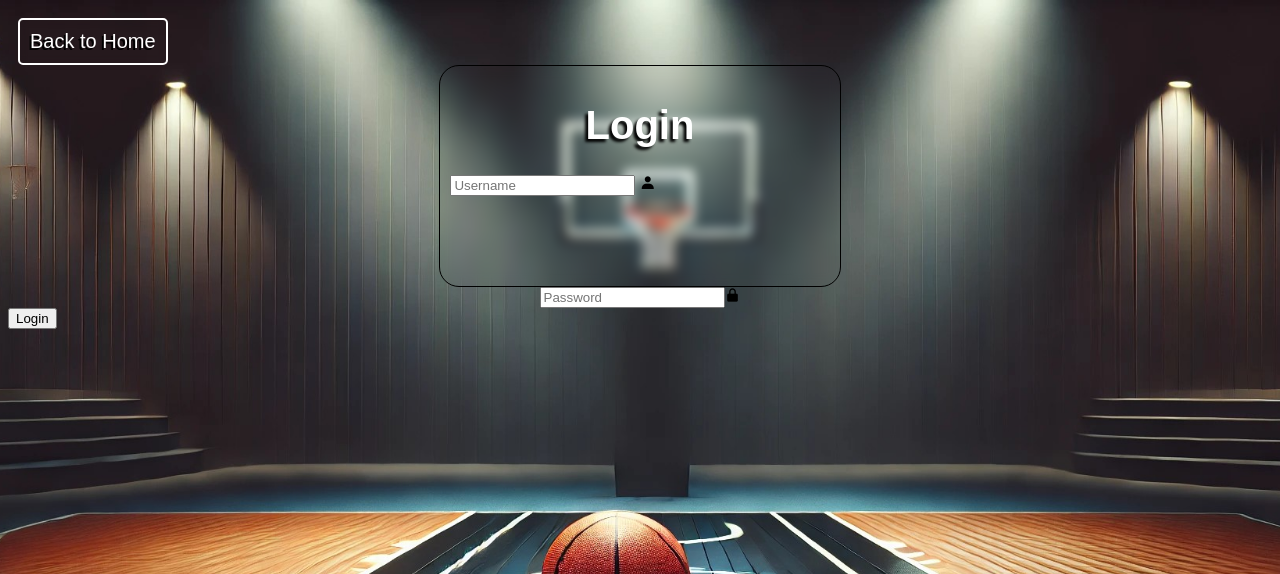
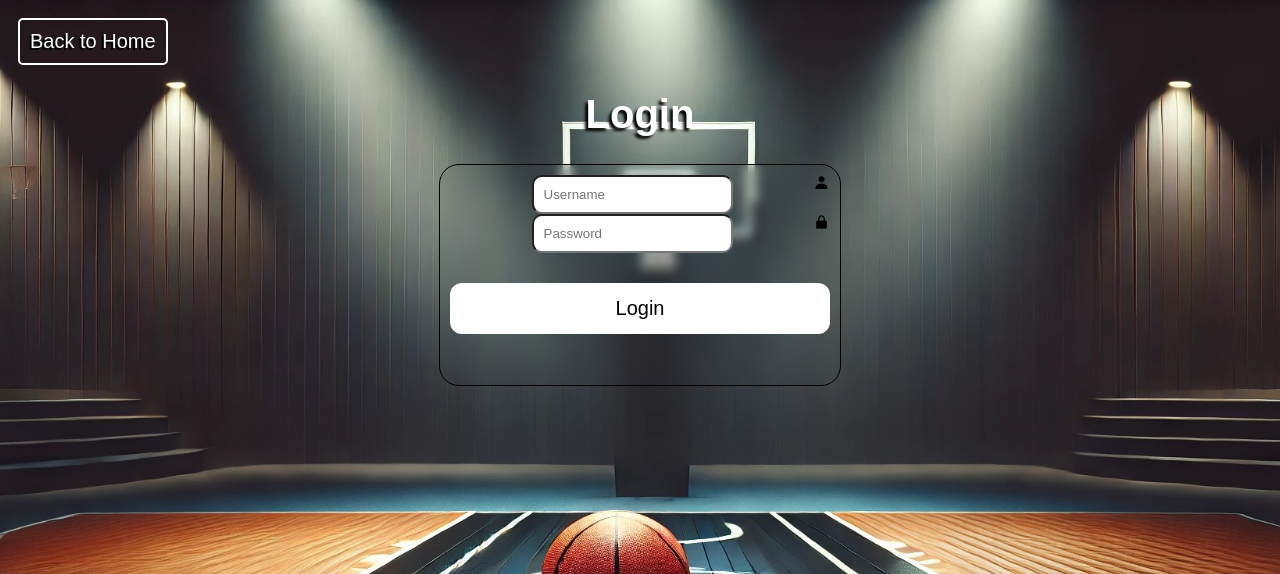
Before and after one commit to ISY0/NEAWEBSITE, a Flask app: page /Login in a window 1280 px wide. Shown: the top 574 px of the page. Run offline with Flask 3, Linux system fonts and the light colour scheme; some libraries are stand-ins or nearby versions.

Commit message:
Update login.html

```diff
--- a/templates/login.html
+++ b/templates/login.html
@@ -9,9 +9,9 @@
 
 {% block body %}
 <form action="/Login" method="POST">
+    <h1>Login</h1>
     <div class="Loginpage">
-        <h1>Login</h1>
-        <div class="inputbox"></div>
+        <div class="inputbox">
             <input type="text" name='Username' placeholder="Username" required>
             <i class='bx bxs-user'></i>
         </div>
@@ -19,7 +19,7 @@
             <input type="password" name="Password" placeholder="Password" required>
             <i class='bx bxs-lock-alt'></i>
         </div>
-        <button type="submit" class="btn">Login</button>
+        <button type="submit">Login</button>
     </div>
 </form>
 
```
